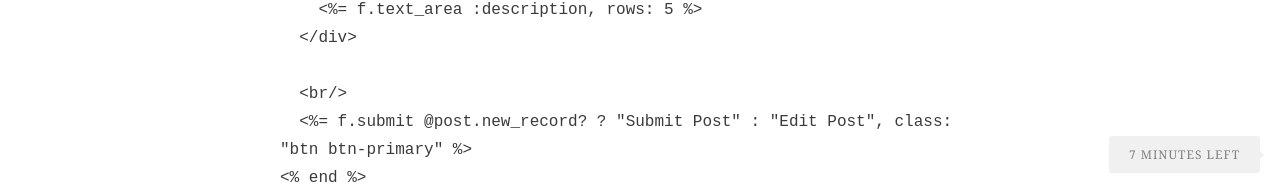
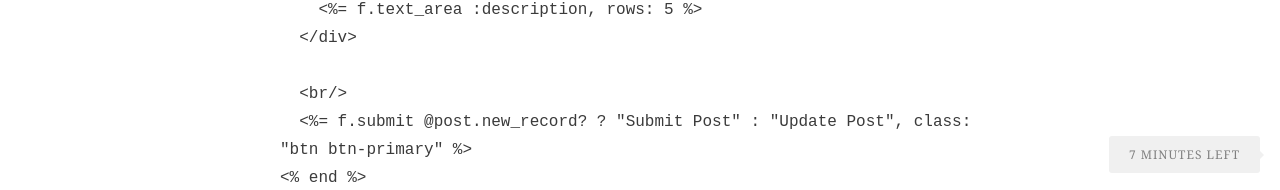
Before and after one commit to knoxjeffrey/knoxjeffrey.github.io, a Jekyll site: the page built from _posts/2015-01-14-course-two-week-two.markdown, in a window 1280 px wide and 900 px high, scrolled down 1305 px. Shown: the part 707-897 px from the top of the window. Built offline with Jekyll 4.4.1, drawn with Linux system fonts in a browser that asks for light colours; nearby versions of some CDN libraries; some of the changed text lies outside the part shown.

Commit message:
Made change to my code

```diff
--- a/_posts/2015-01-14-course-two-week-two.markdown
+++ b/_posts/2015-01-14-course-two-week-two.markdown
@@ -42,7 +42,7 @@
       </div>
 
       <br/>
-      <%= f.submit @post.new_record? ? "Submit Post" : "Edit Post", class: "btn btn-primary" %>
+      <%= f.submit @post.new_record? ? "Submit Post" : "Update Post", class: "btn btn-primary" %>
     <% end %>
 
 Notice that @post is passed from the controller to the form_for.  The form_for method yields a form builder object (f), and methods to create form controls are called on the form builder object f.  Title, url and description should match the column names that are in my posts table in the database.
```
